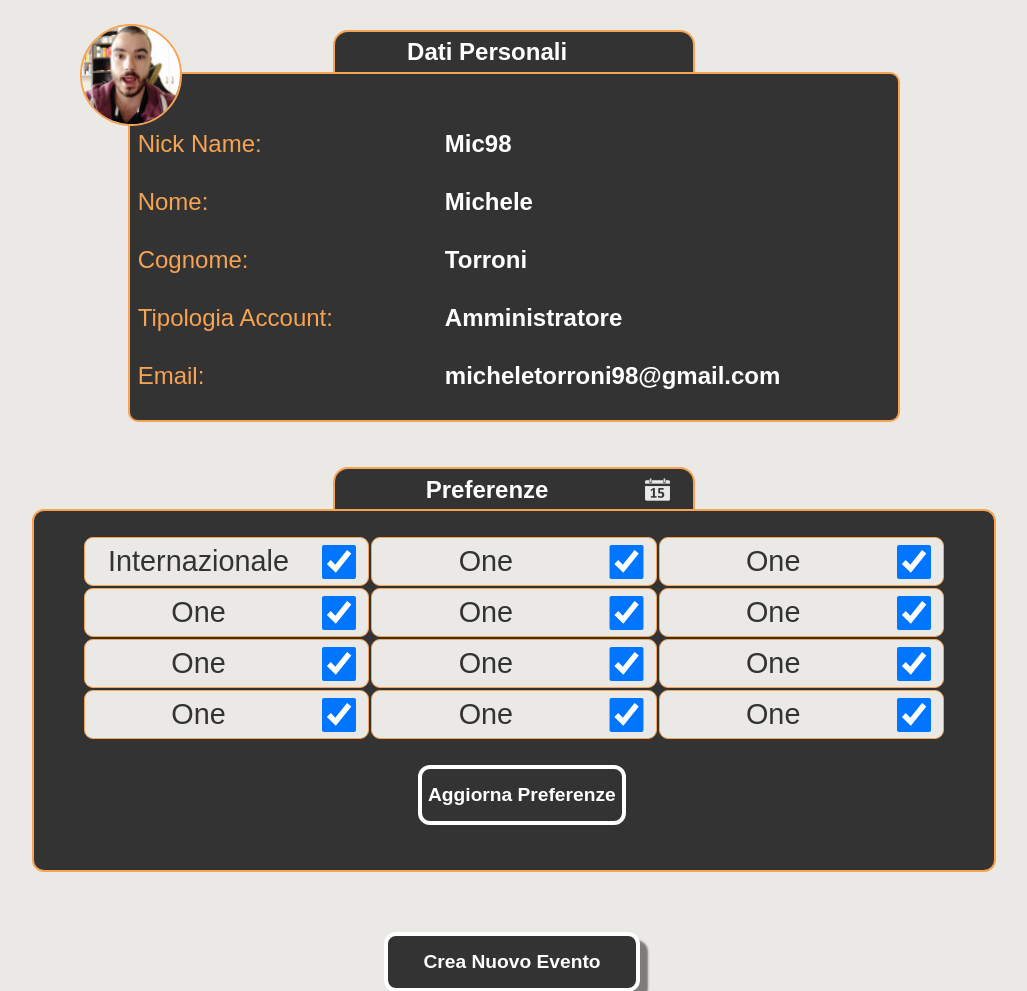
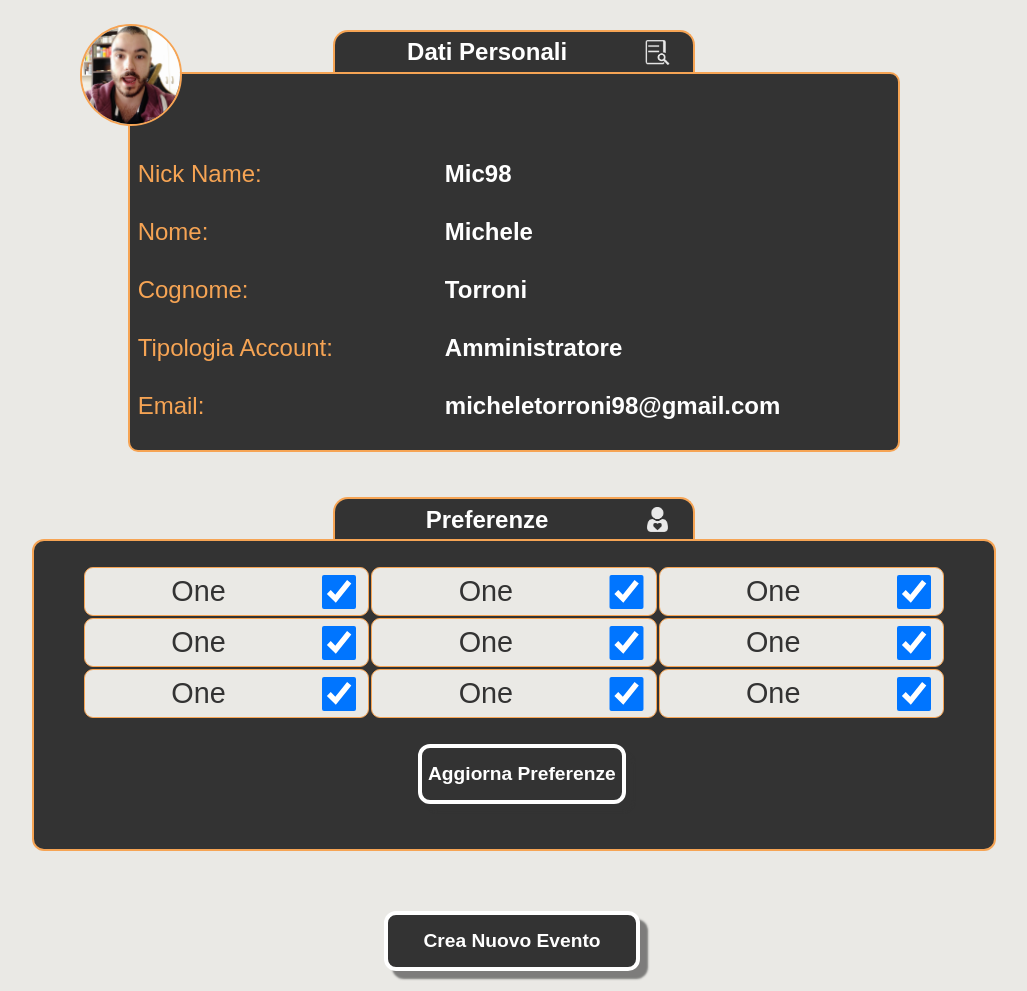
Before and after one commit to andreatassani/matticket, a PHP site: page /account.html in a window 1280 px wide. Shown: the part 72-1063 px from the top of the page, without its empty margins (128-1155 px from the left). Run offline with PHP 8.4, Linux system fonts and the light colour scheme.

Commit message:
small changes

```diff
--- a/programmazione/html/account.html
+++ b/programmazione/html/account.html
@@ -40,25 +40,25 @@
         <div>
             <ul id="intestazione">
                 <li><a><h2>Dati Personali</h2></a></li>
+                <li id="liLogoSubCat"><img src = "./img/icone/Dettagli.png" alt="immagine rappresentativa un foglio scritto e di una lente d'ingrandimento"/></a></li>
             </ul>
-            <ul id="listaForm" id="formAccount">
+            <ul id="listaForm">
                 <li id="liImg"><img src="./img/profilo/michi.jpg" alt=""></li>
-                <li><label for=”insNickName″>Nick Name:</label><label class="labelInfo">Mic98</label></li>
-                <li><label for=”insNome″>Nome:</label><label class="labelInfo">Michele</label></li>
-                <li><label for=”insCognome″>Cognome:</label><label class="labelInfo">Torroni</label></li>
-                <li><label for=”insTipo″>Tipologia Account:</label><label class="labelInfo">Amministratore</label></li>
-                <li><label for=”insEmail″>Email:</label><label class="labelInfo">micheletorroni98@gmail.com</label></li>
+                <li><label class="labelAccount" for=”insNickName″>Nick Name:</label><label class="labelInfo">Mic98</label></li>
+                <li><label class="labelAccount" for=”insNome″>Nome:</label><label class="labelInfo">Michele</label></li>
+                <li><label class="labelAccount" for=”insCognome″>Cognome:</label><label class="labelInfo">Torroni</label></li>
+                <li><label class="labelAccount" for=”insTipo″>Tipologia Account:</label><label class="labelInfo">Amministratore</label></li>
+                <li><label class="labelAccount" for=”insEmail″>Email:</label><label class="labelInfo">micheletorroni98@gmail.com</label></li>
             </ul>
         </div>
         <div>
             <ul id="intestazione">
                     <li><a><h2>Preferenze</h2></a></li>
-                    <li id="liLogoSubCat"><img src = "./img/icone/Calendario.png" alt="immagine rappresentativa di un calendario"/></a></li>
+                    <li id="liLogoSubCat"><img src = "./img/icone/Preferenze.png" alt="immagine rappresentativa di un uomo con un cuore sul petto"/></a></li>
             </ul>
             <ul id="tabella" class="tabellaAccount">
                 <table>
                     <tbody>
-                        <tr><td><label class="container"><p>Internazionale</p><input type="checkbox" checked="checked"></label></td><td><label class="container"><p>One</p><input type="checkbox" checked="checked"></label></td><td><label class="container"><p>One</p><input type="checkbox" checked="checked"></label></td></tr>
                         <tr><td><label class="container"><p>One</p><input type="checkbox" checked="checked"></label></td><td><label class="container"><p>One</p><input type="checkbox" checked="checked"></label></td><td><label class="container"><p>One</p><input type="checkbox" checked="checked"></label></td></tr>
                         <tr><td><label class="container"><p>One</p><input type="checkbox" checked="checked"></label></td><td><label class="container"><p>One</p><input type="checkbox" checked="checked"></label></td><td><label class="container"><p>One</p><input type="checkbox" checked="checked"></label></td></tr>
                         <tr><td><label class="container"><p>One</p><input type="checkbox" checked="checked"></label></td><td><label class="container"><p>One</p><input type="checkbox" checked="checked"></label></td><td><label class="container"><p>One</p><input type="checkbox" checked="checked"></label></td></tr>
--- a/programmazione/html/carrello.html
+++ b/programmazione/html/carrello.html
@@ -56,7 +56,7 @@
         <div>
             <ul id="intestazione">
                 <li><a><h2>Consigliati per te</h2></a></li>
-                <li id="liLogoSubCat"><img src = "./img/icone/ITuoiBiglietti.png" alt="immagine rappresentativa di una coppia di biglietti"/></a></li>
+                <li id="liLogoSubCat"><img src = "./img/icone/Preferenze.png" alt="immagine rappresentativa di un uomo con un cuore sul petto"/></a></li>
             </ul>
             <ul id="oggetti">
                 <li id="liFrecciaSx"><a href=""><img onmouseover="onHoverFreccia();" onmouseout="offHoverFreccia();" id = "FrecciaSx"src = "./img/icone/FrecciaSx.png" alt="icona di una freccia che punta verso sinistra"/></a></li>
--- a/programmazione/html/css/logIn.css
+++ b/programmazione/html/css/logIn.css
@@ -13,11 +13,6 @@ main div ul{
     margin : 0;
 }
 /*-----------------------------------------------------FINE GENERALI-----------------------------------------------------*/
-
-
-#liAccount h1{
-    color: rgb(246, 164, 84);
-}
 
 #oggetti {
     margin-bottom: 45px;
--- a/programmazione/html/css/signIn.css
+++ /dev/null
@@ -1,3 +0,0 @@
-#liAccount h1{
-    color: rgb(246, 164, 84);
-}
--- a/programmazione/html/css/utili/form.css
+++ b/programmazione/html/css/utili/form.css
@@ -14,6 +14,7 @@
 
 #listaForm li {
     margin-bottom: 30px;
+    margin-top: 30px;
 }
 
 #liImg{
@@ -34,7 +35,10 @@
     margin:0 1%;
     width: 38%;
     text-align: left;
-    color: rgb(246, 164, 84);
+}
+
+.labelAccount{
+    color: rgb(246, 164, 84)!important;
 }
 
 .form{
@@ -46,12 +50,12 @@
 
 #listaForm input{
     display: inline-block;
-    width: 60%;
+    width: 50%;
 }
 
 #listaForm select{
     height: 38px;
-    width: 60%;
+    width: 50%;
     display:inline-block;
     border: 1.5px solid rgb(246, 164, 84);
     border-radius: 10px;
--- a/programmazione/html/evento.html
+++ b/programmazione/html/evento.html
@@ -30,7 +30,7 @@
             <li id = "liMercatino" onmouseover="onHoverGenerico();" onmouseout="offHoverGenerico()"><a href="mercatino.html"><h1>Mercatino</h1><img id = "Mercatino" src="./img/icone/Mercatino.png"alt="immagine stilizzata di una bancarella"/></a></li>
             <li id = "liNomePagina"><h1>EVENTO</h1></li><li id = "liSelectEvento"><select><option value="Evento">Evento</option><option value="Artista">Artista</option><option value="Data">Data</option><option value="Città">Città</option></select></li><li id="liCerca"><fieldset form="form1"><input id="inputCerca" type="text" name="username" value="Cerca"></fieldset></li><li id="liLente"   onclick="clickShowSelectCerca();"><a><img src="./img/icone/Lente.png"alt="lente di ingrandimento per la ricerca"/></a></li>
             <li id = "liLogoAltoDx" ><a href="index.html"><img id = "LogoDx" src="./img/Logo.png"alt="logo MaTTicket"/></a></li>
-            <li id = "liAccount" onmouseover="onHoverGenerico();" onmouseout="offHoverGenerico()"><a href="logIn.html"><h1>Account</h1><img id = "Account" src="./img/icone/Account.png"alt="immagine stilizzata di un omino"/></a></li>
+            <li id = "liAccount" ><a href="logIn.html"><h1>Account</h1><img id = "Account" src="./img/icone/AccountArancione.png"alt="immagine stilizzata di un omino"/></a></li>
             <li id = "liCarrello" onmouseover="onHoverGenerico();" onmouseout="offHoverGenerico()"><a href="carrello.html"><h1>Carrello</h1><img id = "Carrello" src="./img/icone/Carrello.png"alt="immagine stilizzata di un carrello"/></a></li>
         </ul>
     </header>
--- a/programmazione/html/index.html
+++ b/programmazione/html/index.html
@@ -32,9 +32,7 @@
             <li id = "liCarrello" onmouseover="onHoverGenerico();" onmouseout="offHoverGenerico()"><a href="carrello.html"><h1>Carrello</h1><img id = "Carrello" src="./img/icone/Carrello.png"alt="immagine stilizzata di un carrello"/></a></li>
         </ul>
     </header>
-
     <!--MAIN-->
-
     <main>
         <div>
             <ul id="intestazione">
--- a/programmazione/html/logIn.html
+++ b/programmazione/html/logIn.html
@@ -29,7 +29,7 @@
             <li id = "liMercatino" onmouseover="onHoverGenerico();" onmouseout="offHoverGenerico()"><a href="mercatino.html"><h1>Mercatino</h1><img id = "Mercatino" src="./img/icone/Mercatino.png"alt="immagine stilizzata di una bancarella"/></a></li>
             <li id = "liNomePagina"><h1>HOME</h1></li><li id = "liSelectEvento"><select><option value="Evento">Evento</option><option value="Artista">Artista</option><option value="Data">Data</option><option value="Città">Città</option></select></li><li id="liCerca"><fieldset form="form1"><input id="inputCerca" type="text" name="username" value="Cerca"></fieldset></li><li id="liLente"   onclick="clickShowSelectCerca();"><a><img src="./img/icone/Lente.png"alt="lente di ingrandimento per la ricerca"/></a></li>
             <li id = "liLogoAltoDx" ><a href="index.html"><img id = "LogoDx" src="./img/Logo.png"alt="logo MaTTicket"/></a></li>
-            <li id = "liAccount" onmouseover="onHoverGenerico();" onmouseout="offHoverGenerico()"><a href="logIn.html"><h1>Account</h1><img id = "Account" src="./img/icone/AccountArancione.png"alt="immagine stilizzata di un omino"/></a></li>
+            <li id = "liAccount"><a href="logIn.html"><h1>Account</h1><img id = "Account" src="./img/icone/AccountArancione.png"alt="immagine stilizzata di un omino"/></a></li>
             <li id = "liCarrello" onmouseover="onHoverGenerico();" onmouseout="offHoverGenerico()"><a href="carrello.html"><h1>Carrello</h1><img id = "Carrello" src="./img/icone/Carrello.png"alt="immagine stilizzata di un carrello"/></a></li>
         </ul>
     </header>
@@ -39,6 +39,7 @@
         <div>
             <ul id="intestazione">
                 <li><a><h2>Dati Personali</h2></a></li>
+                <li id="liLogoSubCat"><img src = "./img/icone/Dettagli.png" alt="immagine rappresentativa un foglio scritto e di una lente d'ingrandimento"/></a></li>
             </ul>
             <ul id="oggetti">
                 <li><label for=”insEmail″>Email:</label><input id=”insEmail″ class="form"/></li>
--- a/programmazione/html/mercatino.html
+++ b/programmazione/html/mercatino.html
@@ -26,7 +26,7 @@
             </li>
             <li id = "liTendina"><img id = "Tendina" src="./img/icone/Tendina.png"alt="immagine rappresentativa di una tendina di oggetti"/></li>
             <li id = "liMenuAPanino"><img id = "MenuAPanino" src="./img/icone/Account.png"alt="menù a panino"/></li>
-            <li id = "liMercatino" onmouseover="onHoverGenerico();" onmouseout="offHoverGenerico()"><a href="mercatino.html"><h1>Mercatino</h1><img id = "Mercatino" src="./img/icone/Mercatino.png"alt="immagine stilizzata di una bancarella"/></a></li>
+            <li id = "liMercatino"><a href="mercatino.html"><h1>Mercatino</h1><img id = "Mercatino" src="./img/icone/MercatinoArancione.png"alt="immagine stilizzata di una bancarella"/></a></li>
             <li id = "liNomePagina"><h1>MERCATINO</h1></li><li id = "liSelectEvento"><select><option value="Evento">Evento</option><option value="Artista">Artista</option><option value="Data">Data</option><option value="Città">Città</option></select></li><li id="liCerca"><fieldset form="form1"><input id="inputCerca" type="text" name="username" value="Cerca"></fieldset></li><li id="liLente"   onclick="clickShowSelectCerca();"><a><img src="./img/icone/Lente.png"alt="lente di ingrandimento per la ricerca"/></a></li>
             <li id = "liLogoAltoDx" ><a href="index.html"><img id = "LogoDx" src="./img/Logo.png"alt="logo MaTTicket"/></a></li>
             <li id = "liAccount" onmouseover="onHoverGenerico();" onmouseout="offHoverGenerico()"><a href="logIn.html"><h1>Account</h1><img id = "Account" src="./img/icone/Account.png"alt="immagine stilizzata di un omino"/></a></li>
--- a/programmazione/html/signIn.html
+++ b/programmazione/html/signIn.html
@@ -31,7 +31,7 @@
             <li id = "liMercatino" onmouseover="onHoverGenerico();" onmouseout="offHoverGenerico()"><a href="mercatino.html"><h1>Mercatino</h1><img id = "Mercatino" src="./img/icone/Mercatino.png"alt="immagine stilizzata di una bancarella"/></a></li>
             <li id = "liNomePagina"><h1>SIGN IN</h1></li><li id = "liSelectEvento"><select><option value="Evento">Evento</option><option value="Artista">Artista</option><option value="Data">Data</option><option value="Città">Città</option></select></li><li id="liCerca"><fieldset form="form1"><input id="inputCerca" type="text" name="username" value="Cerca"></fieldset></li><li id="liLente"   onclick="clickShowSelectCerca();"><a><img src="./img/icone/Lente.png"alt="lente di ingrandimento per la ricerca"/></a></li>
             <li id = "liLogoAltoDx" ><a href="index.html"><img id = "LogoDx" src="./img/Logo.png"alt="logo MaTTicket"/></a></li>
-            <li id = "liAccount" onmouseover="onHoverGenerico();" onmouseout="offHoverGenerico()"><a href="logIn.html"><h1>Account</h1><img id = "Account" src="./img/icone/AccountArancione.png"alt="immagine stilizzata di un omino"/></a></li>
+            <li id = "liAccount"><a href="logIn.html"><h1>Account</h1><img id = "Account" src="./img/icone/AccountArancione.png"alt="immagine stilizzata di un omino"/></a></li>
             <li id = "liCarrello" onmouseover="onHoverGenerico();" onmouseout="offHoverGenerico()"><a href="carrello.html"><h1>Carrello</h1><img id = "Carrello" src="./img/icone/Carrello.png"alt="immagine stilizzata di un carrello"/></a></li>
         </ul>
     </header>
@@ -41,6 +41,7 @@
         <div>
             <ul id="intestazione" id="formSignIn">
                 <li><a><h2>Dati Personali</h2></a></li>
+                <li id="liLogoSubCat"><img src = "./img/icone/Dettagli.png" alt="immagine rappresentativa un foglio scritto e di una lente d'ingrandimento"/></a></li>
             </ul>
             <ul id="listaForm">
                 <li><label for=”insNome″>Nome:</label><input id=”insNome″ class="form"/></li>
@@ -55,7 +56,7 @@
         <div>
             <ul id="intestazione">
                     <li><a><h2>Preferenze?</h2></a></li>
-                    <li id="liLogoSubCat"><img src = "./img/icone/Calendario.png" alt="immagine rappresentativa di un calendario"/></a></li>
+                    <li id="liLogoSubCat"><img src = "./img/icone/Preferenze.png" alt="immagine rappresentativa di un uomo con un cuore sul petto"/></a></li>
                 </ul><ul id="tabella">
                     <table>
                         <tbody>
```
Also changed, not shown: programmazione/html/teatro.html (+6 -6 lines), programmazione/html/img/icone/Preferenze.png (added).
